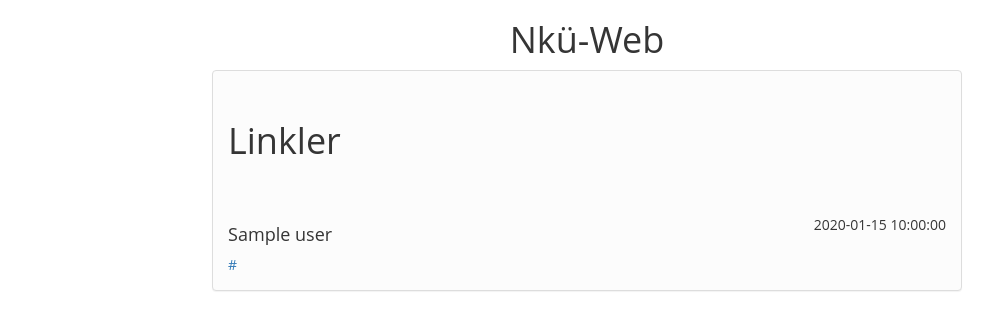
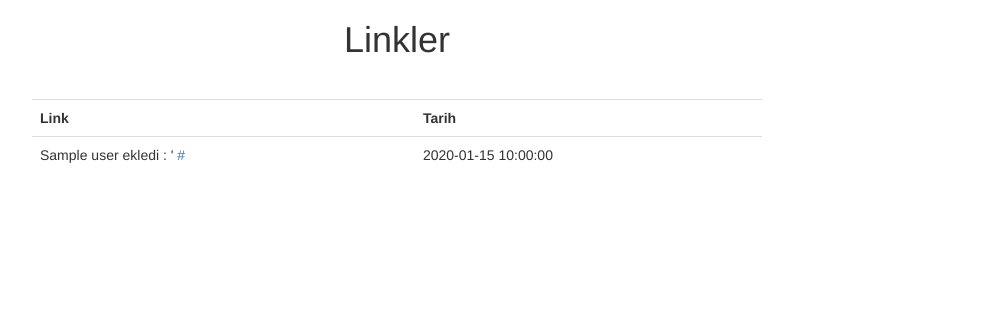
Before and after one commit to nkuweb/dockerize-telegram, a Flask app: page / in a window 1280 px wide. Shown: the top 330 px of the page, without its empty margins (53-1046 px from the left). Run offline with Flask 2, Linux system fonts and the light colour scheme; a database or web service that is not in the repository returns one stand-in record (values such as "Sample title"); parts of the project's set-up code (start-up, migrations or seed data) failed here and were passed over; some libraries are stand-ins or nearby versions.

Commit message:
Index HTML Tested

```diff
--- a/dockerized-telegram/web/app.py
+++ b/dockerized-telegram/web/app.py
@@ -9,6 +9,6 @@ def index():
     client = db.telegram
     fetcher  = client.telegramcollection
     return render_template("index.html",datas=fetcher.find())
-@web.errorhandler(404)
+@app.errorhandler(404)
 def page_not_found(e):
     return render_template("404.html")
--- a/dockerized-telegram/web/templates/index.html
+++ b/dockerized-telegram/web/templates/index.html
@@ -1,222 +1,42 @@
 <!DOCTYPE html>
-<html lang="en">
+<html>
 <head>
-    <meta charset="utf-8">
-    <!-- This file has been downloaded from Bootsnipp.com. Enjoy! -->
-    <title>NküWeb</title>
-        <meta name="viewport" content="width=device-width, initial-scale=1">
-    <link href="http://maxcdn.bootstrapcdn.com/bootstrap/3.3.0/css/bootstrap.min.css" rel="stylesheet">
-    <style type="text/css">
-        /*    --------------------------------------------------
-	:: General
-	-------------------------------------------------- */
-body {
-	font-family: 'Open Sans', sans-serif;
-	color: #353535;
-}
-.content h1 {
-	text-align: center;
-}
-.content .content-footer p {
-	color: #6d6d6d;
-    font-size: 12px;
-    text-align: center;
-}
-.content .content-footer p a {
-	color: inherit;
-	font-weight: bold;
-}
+<meta charset="utf-8">
+<link rel="stylesheet" href="https://maxcdn.bootstrapcdn.com/bootstrap/3.3.7/css/bootstrap.min.css" integrity="sha384-BVYiiSIFeK1dGmJRAkycuHAHRg32OmUcww7on3RYdg4Va+PmSTsz/K68vbdEjh4u" crossorigin="anonymous">
+<head>
+<body>
 
-/*	--------------------------------------------------
-	::
-	-------------------------------------------------- */
-.panel {
-	border: 1px solid #ddd;
-	background-color: #fcfcfc;
-}
-.panel .btn-group {
-	margin: 15px 0 30px;
-    text-align: center;
-}
-.panel .btn-group .btn {
-	transition: background-color .3s ease;
-  text-align: center;
-}
-.table-filter {
-	background-color: #fff;
-	border-bottom: 1px solid #eee;
-}
-.table-filter tbody tr:hover {
-	cursor: pointer;
-	background-color: #eee;
-}
-.table-filter tbody tr td {
-	padding: 10px;
-	vertical-align: middle;
-	border-top-color: #eee;
-}
-.table-filter tbody tr.selected td {
-	background-color: #eee;
-}
-.table-filter tr td:first-child {
-	width: 38px;
-}
-.table-filter tr td:nth-child(2) {
-	width: 35px;
-}
-.ckbox {
-	position: relative;
-}
-.ckbox input[type="checkbox"] {
-	opacity: 0;
-}
-.ckbox label {
-	-webkit-user-select: none;
-	-moz-user-select: none;
-	-ms-user-select: none;
-	user-select: none;
-}
-.ckbox label:before {
-	content: '';
-	top: 1px;
-	left: 0;
-	width: 18px;
-	height: 18px;
-	display: block;
-	position: absolute;
-	border-radius: 2px;
-	border: 1px solid #bbb;
-	background-color: #fff;
-}
-.ckbox input[type="checkbox"]:checked + label:before {
-	border-color: #2BBCDE;
-	background-color: #2BBCDE;
-}
-.ckbox input[type="checkbox"]:checked + label:after {
-	top: 3px;
-	left: 3.5px;
-	content: '\e013';
-	color: #fff;
-	font-size: 11px;
-	font-family: 'Glyphicons Halflings';
-	position: absolute;
-}
-.table-filter .star {
-	color: #ccc;
-	text-align: center;
-	display: block;
-}
-.table-filter .star.star-checked {
-	color: #F0AD4E;
-}
-.table-filter .star:hover {
-	color: #ccc;
-}
-.table-filter .star.star-checked:hover {
-	color: #F0AD4E;
-}
-.table-filter .media-photo {
-	width: 35px;
-}
-.table-filter .media-body {
-    display: block;
-    /* Had to use this style to force the div to expand (wasn't necessary with my bootstrap version 3.3.6) */
-}
-.table-filter .media-meta {
-	font-size: 11px;
-	color: #999;
-}
-.table-filter .media .title {
-	color: #2BBCDE;
-	font-size: 14px;
-	font-weight: bold;
-	line-height: normal;
-	margin: 0;
-}
-.table-filter .media .title span {
-	font-size: .8em;
-	margin-right: 20px;
-}
-.table-filter .media .title span.pagado {
-	color: #5cb85c;
-}
-.table-filter .media .title span.pendiente {
-	color: #f0ad4e;
-}
-.table-filter .media .title span.cancelado {
-	color: #d9534f;
-}
-.table-filter .media .summary {
-	font-size: 14px;
-}
-    </style>
-    <script src="http://code.jquery.com/jquery-1.11.1.min.js"></script>
-    <script src="http://maxcdn.bootstrapcdn.com/bootstrap/3.3.0/js/bootstrap.min.js"></script>
-</head>
-<body>
-<div class="container">
-	<div class="row">
+  <div class="container">
 
-		<section class="content">
-			<h1>Nkü-Web</h1>
-			<div class="col-md-8 col-md-offset-2">
-				<div class="panel panel-default">
-					<div class="panel-body">
+    <div class="col-md-8">
 
-						<div class="btn-group">
-            <h1>Linkler</h1>
-						</div>
-                      {% for item in datas %}
+    <table class="table">
 
-          											<div class="media">
+    <tr ><h1 style="text-align:center">Linkler<h1></tr>
 
-          												<div class="media-body">
-          													<span class="media-meta pull-right">{{ item['date'] }}</span>
-          													<h4 class="title">
-          														{{ item['user'] }}
-          														<span class="pull-right pagado"> </span>
-          													</h4>
-          													<a href={{item['url']}} class="summary">{{ item['url'] }}</a>
-          												</div>
-          											</div>
-                        {% endfor %}
+    <br style="margin-top:50px;">
 
-										</td>
-									</tr>
+    <tr>
+    <th>Link</th>
+    <th>Tarih</th>
 
-								</tbody>
-							</table>
-						</div>
-					</div>
-				</div>
+    </tr>
 
-			</div>
-		</section>
 
-	</div>
-</div>
-<script type="text/javascript">
-$(document).ready(function () {
+          <tr>
 
-	$('.star').on('click', function () {
-      $(this).toggleClass('star-checked');
-    });
+       {% for item in datas %}
+          <td>{{ item['user'] }}   ekledi : '<a href={{item['url']}} class="summary"> {{ item['url'] }}</a></td>
+         <td>{{ item['date'] }}</td>
 
-    $('.ckbox label').on('click', function () {
-      $(this).parents('tr').toggleClass('selected');
-    });
+        {% endfor %}
 
-    $('.btn-filter').on('click', function () {
-      var $target = $(this).data('target');
-      if ($target != 'all') {
-        $('.table tr').css('display', 'none');
-        $('.table tr[data-status="' + $target + '"]').fadeIn('slow');
-      } else {
-        $('.table tr').css('display', 'none').fadeIn('slow');
-      }
-    });
 
- });
-</script>
+    </tr>
+
+  </table>
+  </div>
+  </div>
+
 </body>
 </html>
```
